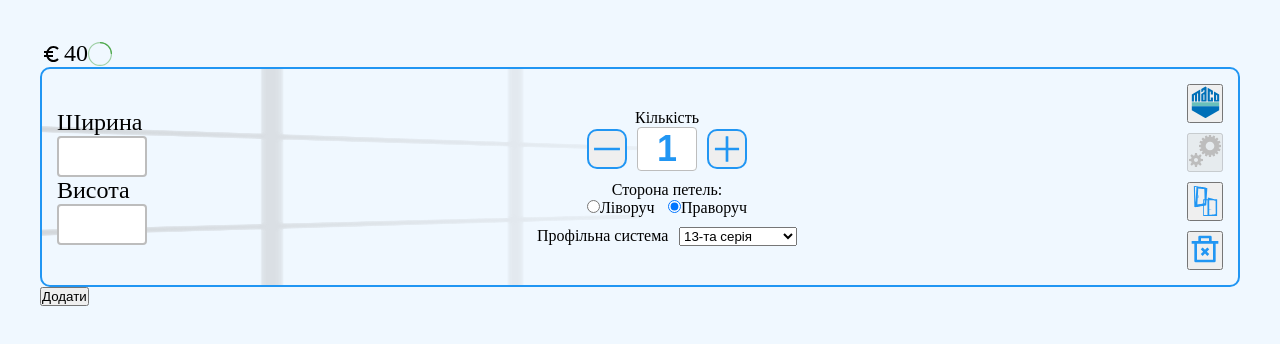
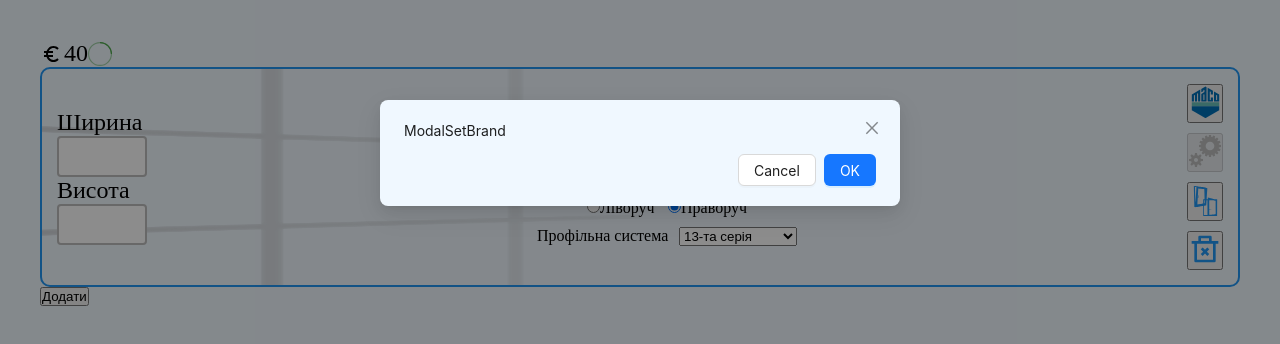
Before and after one commit to Vladimir-Maselskiy/fs-dev-react, a Next.js app: page / in a window 1280 px wide. Both pictures are taken after a click on the button 1205 px from the left and 103 px from the top of the page. Shown: the top 344 px of the page. Built offline with nearby package versions, Linux system fonts and the light colour scheme; no server answers.

Commit message:
feat: added 2 others modal. 3 in total

```diff
--- /dev/null
+++ b/CurrentModal/CurrentModal.tsx
@@ -0,0 +1,33 @@
+import { ModalSetBrand } from '@/components/ModalSetBrand/ModalSetBrand';
+import { ModalSetOption } from '@/components/ModalSetOption/ModalSetOption';
+import { ModalTypeOfOpening } from '@/components/ModalTypeOfOpening/ModalTypeOfOpening';
+import React, { useState, useEffect } from 'react';
+
+type TProps = {
+  id: string;
+  modalNumber: number;
+};
+
+export const CurrentModal = ({
+  id,
+  modalNumber = 2,
+}: TProps) => {
+  const [Modal, SetModal] = useState<JSX.Element>(
+    <ModalSetOption id={id} />
+  );
+  useEffect(() => {
+    switch (modalNumber) {
+      case 1:
+        SetModal(<ModalSetBrand id={id} />);
+        break;
+      case 2:
+        SetModal(<ModalSetOption id={id} />);
+        break;
+      case 3:
+        SetModal(<ModalTypeOfOpening id={id} />);
+        break;
+    }
+  }, [modalNumber]);
+
+  return Modal;
+};
--- a/components/FSetItem/FSetItem.tsx
+++ b/components/FSetItem/FSetItem.tsx
@@ -19,12 +19,16 @@ interface IProp {
   setCurrentSetId: React.Dispatch<
     React.SetStateAction<string>
   >;
+  setCurrentModalNumber: React.Dispatch<
+    React.SetStateAction<number>
+  >;
 }
 
 export const FSetItem = ({
   fSet,
   setIsModalOpen,
   setCurrentSetId,
+  setCurrentModalNumber,
 }: IProp) => {
   const { setFSetsArray } = useFSetsContext();
   const [
@@ -71,6 +75,7 @@ export const FSetItem = ({
         setIsModalOpen={setIsModalOpen}
         id={fSet.id}
         setCurrentSetId={setCurrentSetId}
+        setCurrentModalNumber={setCurrentModalNumber}
       />
     </StyledFSetItem>
   );
--- a/components/FSetList/FSetList.tsx
+++ b/components/FSetList/FSetList.tsx
@@ -10,12 +10,16 @@ interface IProps {
   setCurrentSetId: React.Dispatch<
     React.SetStateAction<string>
   >;
+  setCurrentModalNumber: React.Dispatch<
+    React.SetStateAction<number>
+  >;
 }
 
 export default function FSetList({
   fSetsArray,
   setIsModalOpen,
   setCurrentSetId,
+  setCurrentModalNumber,
 }: IProps) {
   return (
     <StyledFSetList>
@@ -25,6 +29,7 @@ export default function FSetList({
           fSet={fSet}
           setIsModalOpen={setIsModalOpen}
           setCurrentSetId={setCurrentSetId}
+          setCurrentModalNumber={setCurrentModalNumber}
         ></FSetItem>
       ))}
     </StyledFSetList>
--- a/components/ModalLayout/ModalLayout.styled.ts
+++ b/components/ModalLayout/ModalLayout.styled.ts
@@ -1 +1,8 @@
 import styled from 'styled-components';
+import { Modal } from 'antd';
+
+export const StyledModal = styled(Modal)`
+  & .ant-modal-content {
+    background: aliceblue;
+  }
+`;
--- a/components/ModalLayout/ModalLayout.tsx
+++ b/components/ModalLayout/ModalLayout.tsx
@@ -1,9 +1,8 @@
-import { Modal } from 'antd';
 import React from 'react';
-import { padding } from 'styled-system';
+import { StyledModal } from './ModalLayout.styled';
 
 type TProps = {
-  children: JSX.Element;
+  children: JSX.Element | null;
   setIsModalOpen: React.Dispatch<
     React.SetStateAction<boolean>
   >;
@@ -21,12 +20,12 @@ export const ModalLayout = ({
   };
 
   return (
-    <Modal
+    <StyledModal
       open={isModalOpen}
       onOk={handleOk}
       onCancel={handleCancel}
     >
-      <form>{children}</form>
-    </Modal>
+      {children}
+    </StyledModal>
   );
 };
--- /dev/null
+++ b/components/ModalSetBrand/ModalSetBrand.tsx
@@ -0,0 +1,9 @@
+import React from 'react';
+
+type TProps = {
+    id: string;
+  };
+
+export const ModalSetBrand = ({ id } : TProps) => {
+  return <div>ModalSetBrand</div>;
+};
--- a/components/ModalSetOption/ModalSetOption.tsx
+++ b/components/ModalSetOption/ModalSetOption.tsx
@@ -12,7 +12,7 @@ import { getSetById } from '@/utils/getSetById';
 import React, { useState, useEffect } from 'react';
 import { Box } from '../Box/Box';
 import { IFSet } from '@/interfaces/interfaces';
-import { typeOfOpeningSelectOpions } from '@/const';
+import { typeOfHingeSidePress } from '@/const';
 
 type TProps = {
   id: string;
@@ -57,7 +57,6 @@ export const ModalSetOption = ({ id }: TProps) => {
       </Box>
       <Divider />
       <Box>
-        <form>
         <Box mt={10}>
           <label>
             Висота від низу до ручки:
@@ -69,9 +68,7 @@ export const ModalSetOption = ({ id }: TProps) => {
                 width: '70px',
                 marginLeft: '10px',
               }}
-                placeholder={String(
-                  Number(fSet?.height) / 2
-                )}
+              placeholder={String(Number(fSet?.height) / 2)}
             />
           </label>
         </Box>
@@ -95,10 +92,10 @@ export const ModalSetOption = ({ id }: TProps) => {
         <Space style={{ marginTop: '10px' }} wrap>
           <p>Прижим зі сторони петель</p>
           <Select
-              defaultValue={typeOfOpeningSelectOpions[1]}
+            defaultValue={typeOfHingeSidePress[1]}
             style={{ width: 200 }}
             //   onChange={handleChange}
-              options={typeOfOpeningSelectOpions}
+            options={typeOfHingeSidePress}
             listHeight={150}
           />
         </Space>
@@ -121,7 +118,6 @@ export const ModalSetOption = ({ id }: TProps) => {
           </label>
         </Box>
         <Divider />
-        </form>
       </Box>
     </Box>
   );
--- /dev/null
+++ b/components/ModalTypeOfOpening/ModalTypeOfOpening.tsx
@@ -0,0 +1,22 @@
+import React from 'react';
+import { Select, Space } from 'antd';
+import { typeOfOpeningSelectOpions } from '@/const';
+
+type TProps = {
+  id: string;
+};
+
+export const ModalTypeOfOpening = ({ id }: TProps) => {
+  return (
+    <Space style={{ marginTop: '10px' }} wrap>
+      <p>Прижим зі сторони петель</p>
+      <Select
+        defaultValue={typeOfOpeningSelectOpions[0]}
+        style={{ width: 200 }}
+        //   onChange={handleChange}
+        options={typeOfOpeningSelectOpions}
+        listHeight={150}
+      />
+    </Space>
+  );
+};
--- a/components/СontrolButtons/СontrolButtons.tsx
+++ b/components/СontrolButtons/СontrolButtons.tsx
@@ -14,6 +14,9 @@ type TProps = {
   setCurrentSetId: React.Dispatch<
     React.SetStateAction<string>
   >;
+  setCurrentModalNumber: React.Dispatch<
+    React.SetStateAction<number>
+  >;
 };
 
 export const ControlButtons = ({
@@ -21,10 +24,18 @@ export const ControlButtons = ({
   setIsModalOpen,
   id,
   setCurrentSetId,
+  setCurrentModalNumber,
 }: TProps) => {
   return (
     <Box display="flex" flexDirection="column">
-      <StyledControlButton type="button">
+      <StyledControlButton
+        type="button"
+        onClick={e => {
+          setIsModalOpen(true);
+          setCurrentSetId(id);
+          setCurrentModalNumber(1);
+        }}
+      >
         <IconMacoLogo width={32} height={32} />
       </StyledControlButton>
       <StyledControlButton
@@ -33,11 +44,19 @@ export const ControlButtons = ({
         onClick={e => {
           setIsModalOpen(true);
           setCurrentSetId(id);
+          setCurrentModalNumber(2);
         }}
       >
         <IconOptions />
       </StyledControlButton>
-      <StyledControlButton type="button">
+      <StyledControlButton
+        type="button"
+        onClick={e => {
+          setIsModalOpen(true);
+          setCurrentSetId(id);
+          setCurrentModalNumber(3);
+        }}
+      >
         <IconTypeOfWindow />
       </StyledControlButton>
       <StyledControlButton type="button">
--- a/const.ts
+++ b/const.ts
@@ -5,7 +5,7 @@ const maco = {
   maxHeight: 2400,
 };
 
-export const typeOfOpeningSelectOpions = [
+export const typeOfHingeSidePress = [
   { value: 'hingeSide-type-1', label: ' 1шт - накладний' },
   { value: 'hingeSide-type-2', label: '2шт - накладний' },
   {
@@ -29,5 +29,12 @@ export const typeOfOpeningSelectOpions = [
     label: 'Без прижиму',
   },
 ];
+export const typeOfOpeningSelectOpions = [
+  { value: 'type-1', label: 'Поворотно-відкидна' },
+  { value: 'type-2', label: 'Поворотна' },
+  { value: 'type-3', label: 'Фрамуга' },
+  { value: 'type-4', label: 'Штульп активна' },
+  { value: 'type-5', label: 'Штульп пасивна' },
+];
 
 export default { maco };
--- a/pages/index.tsx
+++ b/pages/index.tsx
@@ -11,6 +11,7 @@ import { Box } from '@/components/Box/Box';
 import { useFSetsContext } from '@/context/state';
 import { ModalLayout } from '@/components/ModalLayout/ModalLayout';
 import { ModalSetOption } from '@/components/ModalSetOption/ModalSetOption';
+import { CurrentModal } from '@/CurrentModal/CurrentModal';
 
 // const inter = Inter({ subsets: ['latin'] });
 
@@ -18,6 +19,8 @@ export default function Home() {
   const { fSetsArray, setFSetsArray } = useFSetsContext();
   const [isModalOpen, setIsModalOpen] = useState(false);
   const [currentSetId, setCurrentSetId] = useState('');
+  const [currentModalNumber, setCurrentModalNumber] =
+    useState(0);
 
   const addNewFSet = (): void => {
     const newSet = getNewSet(
@@ -39,6 +42,7 @@ export default function Home() {
           fSetsArray={fSetsArray}
           setIsModalOpen={setIsModalOpen}
           setCurrentSetId={setCurrentSetId}
+          setCurrentModalNumber={setCurrentModalNumber}
         />
         <AddNewFSetButton addNewFSet={addNewFSet}>
           Додати
@@ -48,7 +52,10 @@ export default function Home() {
             setIsModalOpen={setIsModalOpen}
             isModalOpen={isModalOpen}
           >
-            <ModalSetOption id={currentSetId} />
+            <CurrentModal
+              id={currentSetId}
+              modalNumber={currentModalNumber}
+            />
           </ModalLayout>
         )}
       </Box>
```
Lines whose indentation alone changed are shown as unchanged.
